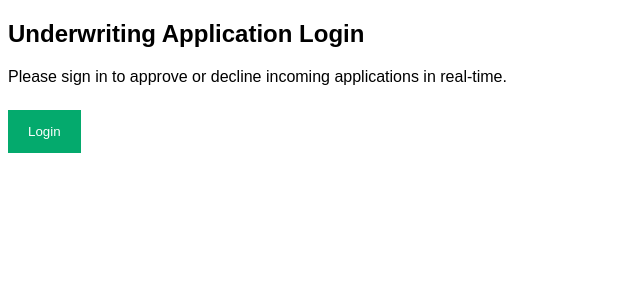
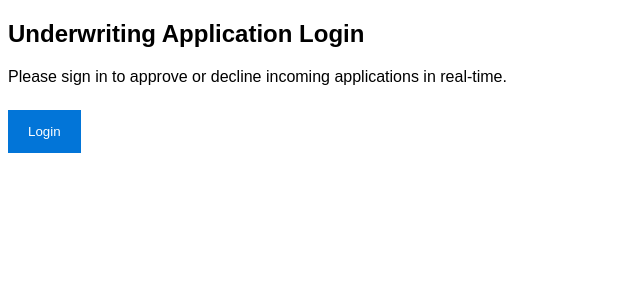
Before and after one commit to DataMeshPoC/Client, a Flask app: page /login in a window 1280 px wide. Shown: the top 300 px of the page, without its empty margins (0-640 px from the left). Run offline with Flask 2, Linux system fonts and the light colour scheme.

Commit message:
uniform button colors

```diff
--- a/templates/login.html
+++ b/templates/login.html
@@ -23,7 +23,7 @@ input[type=text], input[type=password] {
 
 /* Set a style for all buttons */
 button {
-  background-color: #04AA6D;
+  background-color: #0275d8;
   color: white;
   padding: 14px 20px;
   margin: 8px 0;
@@ -129,7 +129,7 @@ span.psw {
 
 <div id="id01" class="modal">
 
-  <form class="modal-content animate" action="/" method="post">
+  <form class="modal-content animate" action="/" method="POST">
 
     <div class="container">
       <input type="email" class="form-control" placeholder="Email" aria-label="Email" aria-describedby="emailS" id="email" name="email" autocomplete="off">
```
